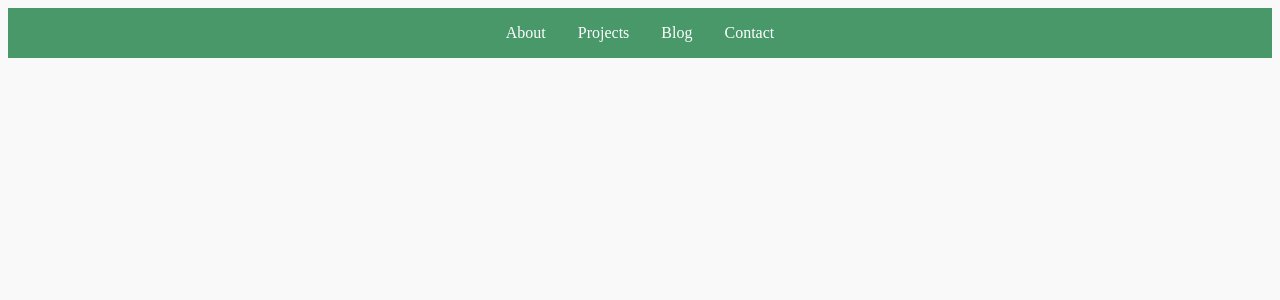
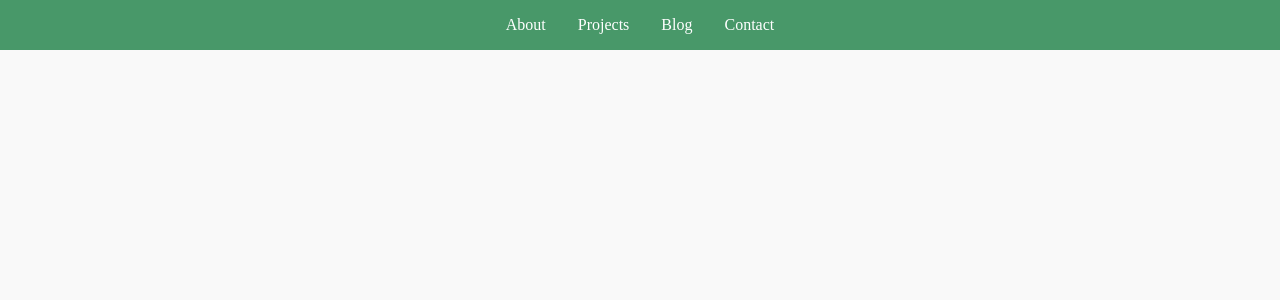
Before and after one commit to adamhammes/old-site, a Jekyll site: the page built from index.html, in a window 1280 px wide. Shown: the top 300 px of the page. Built offline with Jekyll 4.4.1, drawn with Linux system fonts in a browser that asks for light colours; nearby versions of some CDN libraries.

Commit message:
Remove body padding

```diff
--- a/assets/css/main.css
+++ b/assets/css/main.css
@@ -3,6 +3,8 @@ body {
     background-color: #f9f9f9;
     color: #222;
     line-height: 1.4;
+    margin: 0 !important;
+    padding: 0 !important;
 }
 
 h1 {
```
